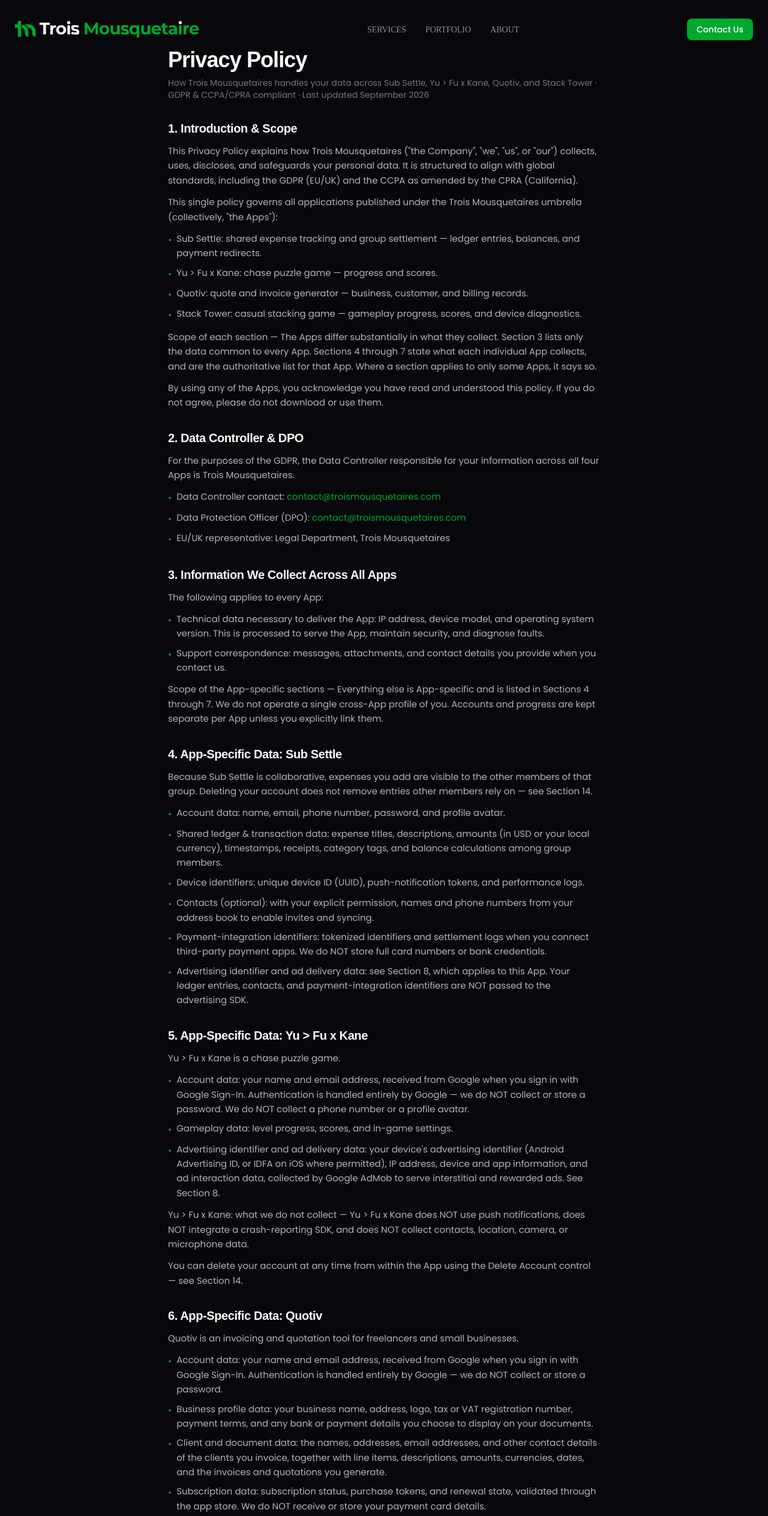
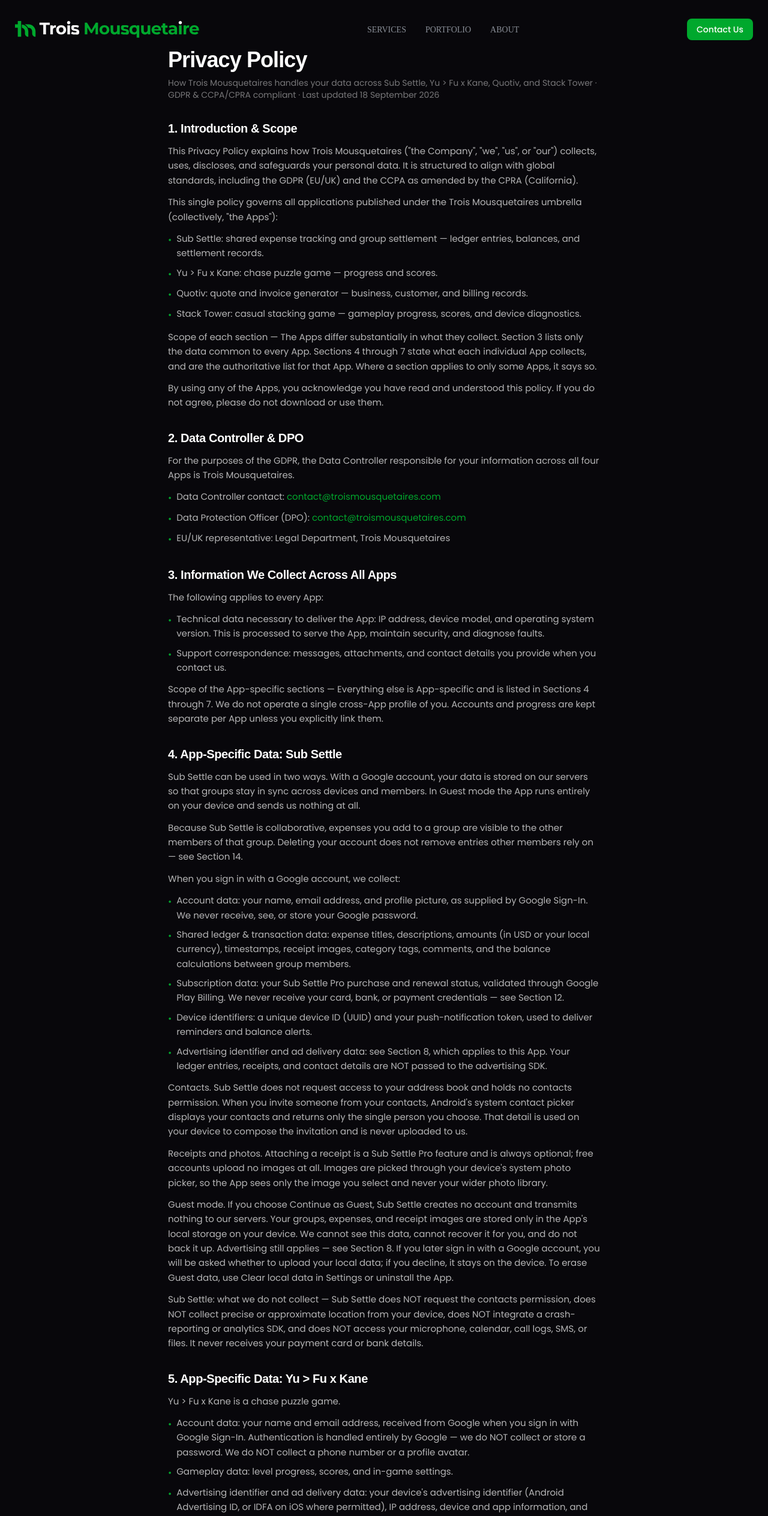
Before and after one commit to Trois-Mousquetaire/Redesigntroismousquetairesite, a React (Vite) app: page /privacy in a window 1280 px wide. Shown: the top 2527 px of the page at 60% size. Built offline with nearby package versions, Linux system fonts and the light colour scheme; a web font is replaced by a local one.

Commit message:
Update privacy policy details and versioning

```diff
--- a/src/app/data/privacy.ts
+++ b/src/app/data/privacy.ts
@@ -4,9 +4,9 @@
 const privacy = {
   "document": "privacy",
   "title": "Privacy Policy",
-  "subtitle": "How Trois Mousquetaires handles your data across Sub Settle, Yu > Fu x Kane, Quotiv, and Stack Tower · GDPR & CCPA/CPRA compliant · Last updated September 2026",
-  "version": 1,
-  "lastUpdated": "2026-09-09",
+  "subtitle": "How Trois Mousquetaires handles your data across Sub Settle, Yu > Fu x Kane, Quotiv, and Stack Tower · GDPR & CCPA/CPRA compliant · Last updated 18 September 2026",
+  "version": 3,
+  "lastUpdated": "2026-09-18",
   "locale": "en",
   "sections": [
     {
@@ -22,7 +22,7 @@
         },
         {
           "type": "bullet",
-          "text": "Sub Settle: shared expense tracking and group settlement — ledger entries, balances, and payment redirects."
+          "text": "Sub Settle: shared expense tracking and group settlement — ledger entries, balances, and settlement records."
         },
         {
           "type": "bullet",
@@ -44,7 +44,8 @@
           "type": "p",
           "text": "By using any of the Apps, you acknowledge you have read and understood this policy. If you do not agree, please do not download or use them."
         }
-      ]
+      ],
+      "id": "introduction-scope"
     },
     {
       "heading": "2. Data Controller & DPO",
@@ -65,7 +66,8 @@
           "type": "bullet",
           "text": "EU/UK representative: Legal Department, Trois Mousquetaires"
         }
-      ]
+      ],
+      "id": "data-controller-dpo"
     },
     {
       "heading": "3. Information We Collect Across All Apps",
@@ -86,40 +88,62 @@
           "type": "p",
           "text": "Scope of the App-specific sections — Everything else is App-specific and is listed in Sections 4 through 7. We do not operate a single cross-App profile of you. Accounts and progress are kept separate per App unless you explicitly link them."
         }
-      ]
+      ],
+      "id": "information-we-collect-across-all-apps"
     },
     {
       "heading": "4. App-Specific Data: Sub Settle",
       "blocks": [
         {
           "type": "p",
-          "text": "Because Sub Settle is collaborative, expenses you add are visible to the other members of that group. Deleting your account does not remove entries other members rely on — see Section 14."
+          "text": "Sub Settle can be used in two ways. With a Google account, your data is stored on our servers so that groups stay in sync across devices and members. In Guest mode the App runs entirely on your device and sends us nothing at all."
+        },
+        {
+          "type": "p",
+          "text": "Because Sub Settle is collaborative, expenses you add to a group are visible to the other members of that group. Deleting your account does not remove entries other members rely on — see Section 14."
+        },
+        {
+          "type": "p",
+          "text": "When you sign in with a Google account, we collect:"
         },
         {
           "type": "bullet",
-          "text": "Account data: name, email, phone number, password, and profile avatar."
+          "text": "Account data: your name, email address, and profile picture, as supplied by Google Sign-In. We never receive, see, or store your Google password."
         },
         {
           "type": "bullet",
-          "text": "Shared ledger & transaction data: expense titles, descriptions, amounts (in USD or your local currency), timestamps, receipts, category tags, and balance calculations among group members."
+          "text": "Shared ledger & transaction data: expense titles, descriptions, amounts (in USD or your local currency), timestamps, receipt images, category tags, comments, and the balance calculations between group members."
         },
         {
           "type": "bullet",
-          "text": "Device identifiers: unique device ID (UUID), push-notification tokens, and performance logs."
+          "text": "Subscription data: your Sub Settle Pro purchase and renewal status, validated through Google Play Billing. We never receive your card, bank, or payment credentials — see Section 12."
         },
         {
           "type": "bullet",
-          "text": "Contacts (optional): with your explicit permission, names and phone numbers from your address book to enable invites and syncing."
+          "text": "Device identifiers: a unique device ID (UUID) and your push-notification token, used to deliver reminders and balance alerts."
         },
         {
           "type": "bullet",
-          "text": "Payment-integration identifiers: tokenized identifiers and settlement logs when you connect third-party payment apps. We do NOT store full card numbers or bank credentials."
+          "text": "Advertising identifier and ad delivery data: see Section 8, which applies to this App. Your ledger entries, receipts, and contact details are NOT passed to the advertising SDK."
         },
         {
-          "type": "bullet",
-          "text": "Advertising identifier and ad delivery data: see Section 8, which applies to this App. Your ledger entries, contacts, and payment-integration identifiers are NOT passed to the advertising SDK."
+          "type": "p",
+          "text": "Contacts. Sub Settle does not request access to your address book and holds no contacts permission. When you invite someone from your contacts, Android's system contact picker displays your contacts and returns only the single person you choose. That detail is used on your device to compose the invitation and is never uploaded to us."
+        },
+        {
+          "type": "p",
+          "text": "Receipts and photos. Attaching a receipt is a Sub Settle Pro feature and is always optional; free accounts upload no images at all. Images are picked through your device's system photo picker, so the App sees only the image you select and never your wider photo library."
+        },
+        {
+          "type": "p",
+          "text": "Guest mode. If you choose Continue as Guest, Sub Settle creates no account and transmits nothing to our servers. Your groups, expenses, and receipt images are stored only in the App's local storage on your device. We cannot see this data, cannot recover it for you, and do not back it up. Advertising still applies — see Section 8. If you later sign in with a Google account, you will be asked whether to upload your local data; if you decline, it stays on the device. To erase Guest data, use Clear local data in Settings or uninstall the App."
+        },
+        {
+          "type": "p",
+          "text": "Sub Settle: what we do not collect — Sub Settle does NOT request the contacts permission, does NOT collect precise or approximate location from your device, does NOT integrate a crash-reporting or analytics SDK, and does NOT access your microphone, calendar, call logs, SMS, or files. It never receives your payment card or bank details."
         }
-      ]
+      ],
+      "id": "app-specific-data-sub-settle"
     },
     {
       "heading": "5. App-Specific Data: Yu > Fu x Kane",
@@ -148,7 +172,8 @@
           "type": "p",
           "text": "You can delete your account at any time from within the App using the Delete Account control — see Section 14."
         }
-      ]
+      ],
+      "id": "app-specific-data-yu-fu-x-kane"
     },
     {
       "heading": "6. App-Specific Data: Quotiv",
@@ -185,7 +210,8 @@
           "type": "p",
           "text": "You can delete your account at any time from within the App using the Delete Account control — see Section 14."
         }
-      ]
+      ],
+      "id": "app-specific-data-quotiv"
     },
     {
       "heading": "7. App-Specific Data: Stack Tower",
@@ -214,7 +240,8 @@
           "type": "bullet",
           "text": "Advertising identifier and ad delivery data: see Section 8, which applies to this App."
         }
-      ]
+      ],
+      "id": "app-specific-data-stack-tower"
     },
     {
       "heading": "8. Advertising & Advertising Identifiers",
@@ -263,7 +290,8 @@
           "type": "p",
           "text": "We do not store your advertising identifier on our own servers, and we do not link it to your account data."
         }
-      ]
+      ],
+      "id": "advertising-advertising-identifiers"
     },
     {
       "heading": "9. Legal Bases (GDPR)",
@@ -278,7 +306,7 @@
         },
         {
           "type": "bullet",
-          "text": "Consent: for personalized advertising in Sub Settle, Quotiv, and Stack Tower, for access to your contacts in Sub Settle, and for marketing messages. You may withdraw consent at any time, and withdrawal is as easy as giving it."
+          "text": "Consent: for personalized advertising in Sub Settle, Quotiv, and Stack Tower, and for marketing messages. You may withdraw consent at any time, and withdrawal is as easy as giving it."
         },
         {
           "type": "bullet",
@@ -288,7 +316,8 @@
           "type": "bullet",
           "text": "Legal obligation: to comply with tax, anti-money-laundering, or legal disclosure requirements."
         }
-      ]
+      ],
+      "id": "legal-bases-gdpr"
     },
     {
       "heading": "10. California Disclosures (CCPA / CPRA)",
@@ -321,7 +350,8 @@
           "type": "bullet",
           "text": "No cross-App profiling: we do not merge data across Sub Settle, Yu > Fu x Kane, Quotiv, and Stack Tower to build advertising profiles."
         }
-      ]
+      ],
+      "id": "california-disclosures-ccpa-cpra"
     },
     {
       "heading": "11. Your Privacy Rights",
@@ -354,7 +384,8 @@
           "type": "bullet",
           "text": "Non-discrimination: we will never deny service or charge more for exercising your rights."
         }
-      ]
+      ],
+      "id": "your-privacy-rights"
     },
     {
       "heading": "12. Data Sharing & Processors",
@@ -369,7 +400,7 @@
         },
         {
           "type": "bullet",
-          "text": "Google Sign-In: authentication for Yu > Fu x Kane and Quotiv."
+          "text": "Google Sign-In: authentication for Sub Settle, Yu > Fu x Kane, and Quotiv."
         },
         {
           "type": "bullet",
@@ -381,17 +412,18 @@
         },
         {
           "type": "bullet",
-          "text": "App store billing: Google Play Billing / Apple In-App Purchase, for Quotiv subscription validation and renewal status."
+          "text": "App store billing: Google Play Billing / Apple In-App Purchase, for Sub Settle Pro and Quotiv subscription validation and renewal status."
         },
         {
           "type": "bullet",
           "text": "Push notifications (Sub Settle only): Firebase Cloud Messaging / Apple Push Notification service."
         },
         {
-          "type": "bullet",
-          "text": "Payment apps (Sub Settle only): you are redirected to your chosen provider (e.g., Venmo, PayPal, Cash App) to complete settlements."
+          "type": "p",
+          "text": "Sub Settle does not connect to, integrate with, or move money through any payment provider. Recording a settlement in the App marks a balance as paid between members; no funds are transferred by us or through us."
         }
-      ]
+      ],
+      "id": "data-sharing-processors"
     },
     {
       "heading": "13. International Transfers",
@@ -400,7 +432,8 @@
           "type": "p",
           "text": "Your information may be stored on servers outside your state or country. For EU/UK data transferred to the United States, we rely on Standard Contractual Clauses (SCCs) approved by the European Commission, together with supplementary technical measures where required."
         }
-      ]
+      ],
+      "id": "international-transfers"
     },
     {
       "heading": "14. Retention & Deletion",
@@ -411,7 +444,15 @@
         },
         {
           "type": "bullet",
-          "text": "Sub Settle: when you delete your account, profile identifiers (email, phone, name) are permanently purged or anonymized within 30 days. Shared ledger items in active groups are anonymized (\"Deleted User\") so remaining members keep accurate historical balances."
+          "text": "Sub Settle: you can delete your account at any time using the Delete Account control in Settings. Profile identifiers (name, email) are permanently purged or anonymized within 30 days. Shared ledger items in active groups are anonymized (\"Deleted User\") so the remaining members keep accurate historical balances."
+        },
+        {
+          "type": "bullet",
+          "text": "Sub Settle Guest mode: no data ever reaches us, so there is nothing for us to delete. Use Clear local data in Settings, or uninstall the App, to remove everything from your device."
+        },
+        {
+          "type": "bullet",
+          "text": "Sub Settle activity logs: the activity feed is kept for 30 days on free accounts and for 3 months on Sub Settle Pro, then deleted automatically. Only the log entries are removed. The expenses themselves are never deleted by retention — an expense remains until a member deletes or settles it, on both tiers."
         },
         {
           "type": "bullet",
@@ -429,7 +470,8 @@
           "type": "bullet",
           "text": "All Apps: backup archives are overwritten within 60 days on our automated cycle. Deleting one App's account does not delete your accounts in the others — to remove all of them, say so in your request."
         }
-      ]
+      ],
+      "id": "retention-deletion"
     },
     {
       "heading": "15. Children's Privacy",
@@ -462,7 +504,8 @@
           "type": "bullet",
           "text": "Parents and guardians may request to review the personal data we hold about their child, have it deleted, and refuse any further collection, by writing to contact@troismousquetaires.com."
         }
-      ]
+      ],
+      "id": "children-s-privacy"
     },
     {
       "heading": "16. Changes to This Policy",
@@ -471,7 +514,8 @@
           "type": "p",
           "text": "We may update this policy as the Apps evolve or the law changes. Material changes will be announced in-app and by updating the \"Last updated\" date above. Continued use after an update constitutes acceptance of the revised policy."
         }
-      ]
+      ],
+      "id": "changes-to-this-policy"
     },
     {
       "heading": "17. Security & Contact",
@@ -488,7 +532,8 @@
           "type": "p",
           "text": "If you are in the EU or UK and believe we have not resolved your concern, you have the right to lodge a complaint with your local supervisory authority."
         }
-      ]
+      ],
+      "id": "security-contact"
     }
   ]
 };
```
